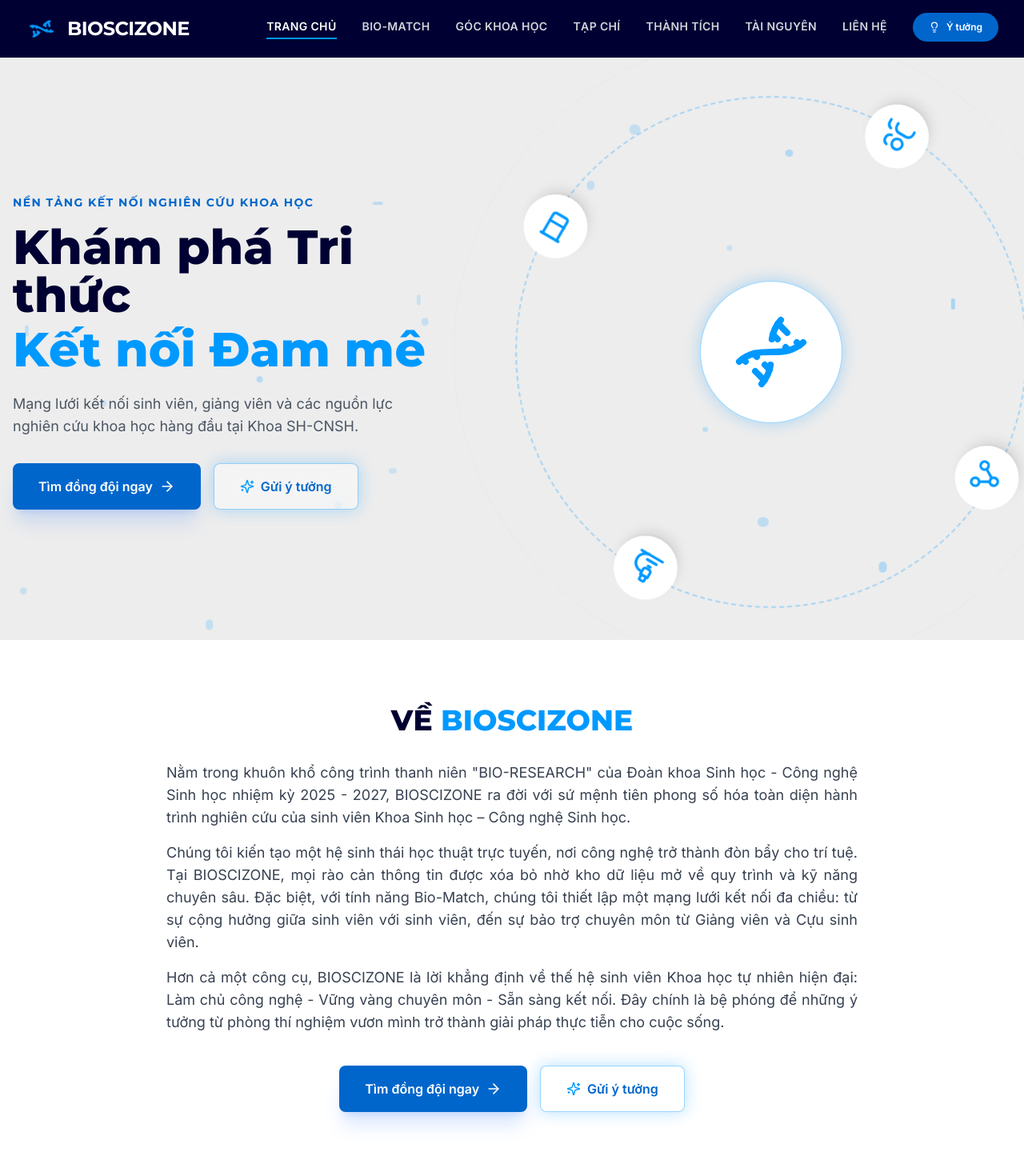
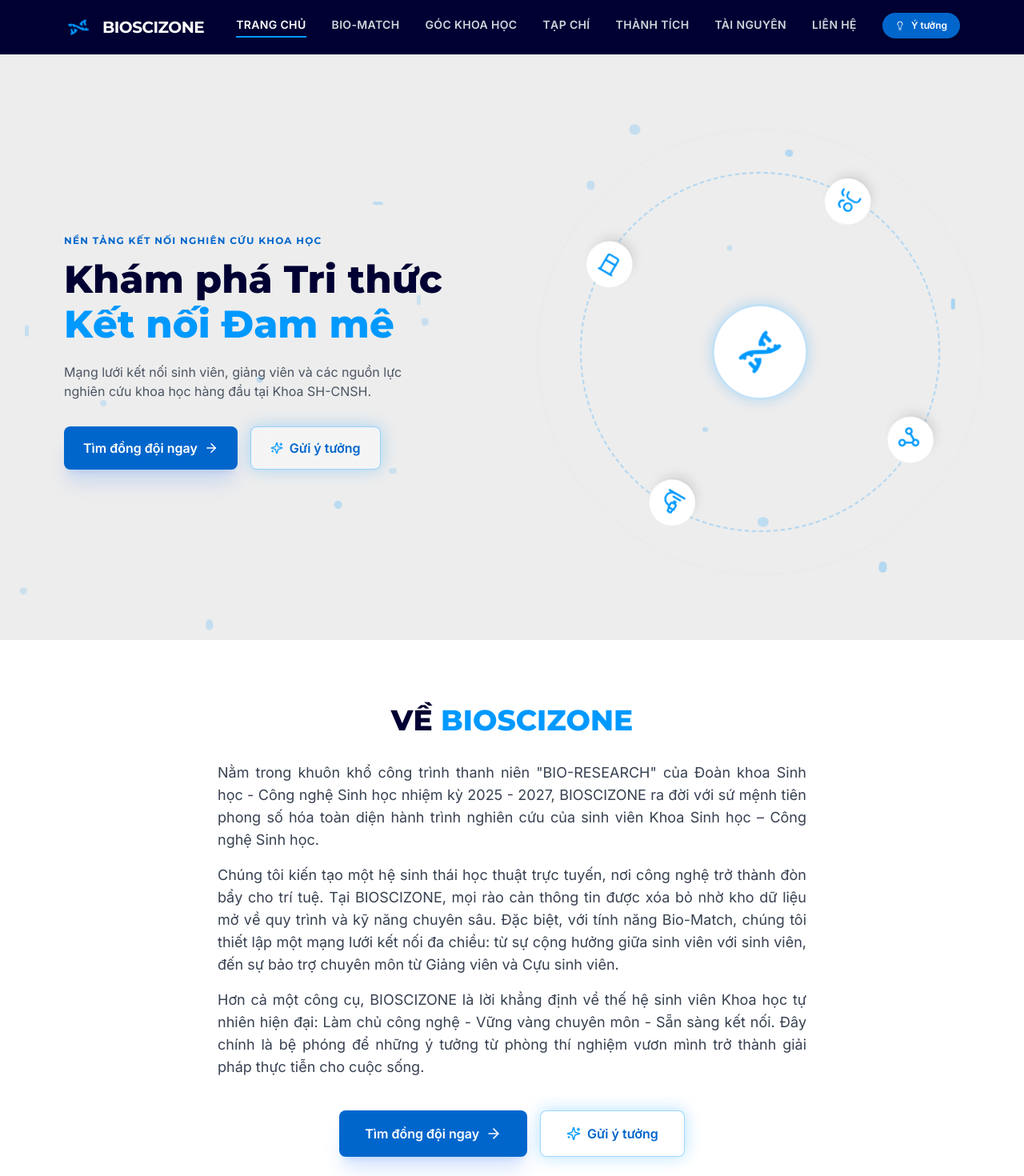
Before and after one commit to eiyuumiru/BIOSCIZONE, a React (Vite) app: page / in a window 1280 px wide. Shown: the top 1470 px of the page at 80% size. Built offline with nearby package versions, Linux system fonts and the light colour scheme.

Commit message:
fix UI display for difference resolutions

```diff
--- a/src/components/layout/Footer.tsx
+++ b/src/components/layout/Footer.tsx
@@ -10,7 +10,7 @@
 
 const Footer: FC<FooterProps> = ({ setCurrentView }) => (
     <footer className="bg-[#000033] text-gray-400 py-10 md:py-16 font-['Inter']">
-        <div className="container mx-auto px-6 md:px-4 grid grid-cols-1 md:grid-cols-4 gap-8">
+        <div className="container mx-auto px-8 md:px-12 lg:px-20 grid grid-cols-1 md:grid-cols-4 gap-8">
             <div className="md:col-span-1">
                 <div className="flex items-center gap-2 mb-6">
                     <Dna className="text-[#0099FF] w-6 h-6" />
--- a/src/components/layout/Navigation.tsx
+++ b/src/components/layout/Navigation.tsx
@@ -37,17 +37,17 @@
                     : 'bg-[#000033] py-4'}
     `}
         >
-            <div className="container mx-auto px-4 sm:px-6 lg:px-8">
+            <div className="container mx-auto px-8 md:px-12 lg:px-20">
                 <div className="flex justify-between items-center">
                     {/* Logo Section */}
                     <div
                         className="flex items-center space-x-2 md:space-x-3 cursor-pointer group"
                         onClick={() => { setCurrentView('home'); setIsMenuOpen(false); }}
                     >
-                        <div className="relative w-8 h-8 md:w-10 md:h-10 flex items-center justify-center">
-                            <Dna className="text-[#0099FF] w-6 h-6 md:w-8 md:h-8 animate-[spin_10s_linear_infinite]" />
+                        <div className="relative w-7 h-7 md:w-9 md:h-9 flex items-center justify-center">
+                            <Dna className="text-[#0099FF] w-5 h-5 md:w-7 md:h-7 animate-[spin_10s_linear_infinite]" />
                         </div>
-                        <span className={`font-bold text-lg md:text-2xl tracking-tight text-white ${styles.fonts.heading}`}>BIOSCIZONE</span>
+                        <span className={`font-bold text-base md:text-xl tracking-tight text-white ${styles.fonts.heading}`}>BIOSCIZONE</span>
                     </div>
 
                     {/* Desktop Nav */}
@@ -66,9 +66,9 @@
 
                         <button
                             onClick={onIdeaClick}
-                            className="bg-[#0066CC] hover:bg-[#0055AA] text-white px-5 py-2.5 rounded-full text-xs font-bold shadow-md transition transform hover:scale-105 flex items-center justify-center gap-2 whitespace-nowrap -mt-1"
+                            className="bg-[#0066CC] hover:bg-[#0055AA] text-white px-4 py-2 rounded-full text-[10px] xl:text-xs font-bold shadow-md transition transform hover:scale-105 flex items-center justify-center gap-2 whitespace-nowrap -mt-1"
                         >
-                            <Lightbulb size={14} /> Ý tưởng
+                            <Lightbulb size={12} /> Ý tưởng
                         </button>
                     </div>
 
--- a/src/components/views/AchievementsView.tsx
+++ b/src/components/views/AchievementsView.tsx
@@ -6,7 +6,7 @@
 
 const AchievementsView: FC = () => (
     <div className="min-h-screen pt-28 pb-20 bg-[#EDEDED]">
-        <div className="container mx-auto px-4 max-w-5xl">
+        <div className="container mx-auto px-8 md:px-12 lg:px-20 max-w-5xl">
             <div className="text-center mb-16">
                 <h2 className={`text-3xl md:text-4xl font-extrabold text-[#000033] ${styles.fonts.heading}`}>BẢNG VÀNG THÀNH TÍCH</h2>
                 <p className="text-gray-500 mt-4">Vinh danh những nỗ lực nghiên cứu không ngừng nghỉ.</p>
--- a/src/components/views/BioMagazineView.tsx
+++ b/src/components/views/BioMagazineView.tsx
@@ -8,7 +8,7 @@
 
 const BioMagazineView: FC = () => (
     <div className="min-h-screen pt-28 pb-20 bg-[#EDEDED]">
-        <div className="container mx-auto px-4 max-w-5xl">
+        <div className="container mx-auto px-8 md:px-12 lg:px-20 max-w-5xl">
             <div className="flex flex-col md:flex-row justify-between items-end mb-10 border-b border-gray-300 pb-4">
                 <div>
                     <h2 className={`text-3xl font-extrabold text-[#000033] ${styles.fonts.heading}`}>BIO-MAGAZINE</h2>
--- a/src/components/views/BioMatchView.tsx
+++ b/src/components/views/BioMatchView.tsx
@@ -32,7 +32,7 @@
 
     return (
         <div className="min-h-screen pt-28 pb-20 bg-[#EDEDED]">
-            <div className="container mx-auto px-4">
+            <div className="container mx-auto px-8 md:px-12 lg:px-20">
                 <div className="flex justify-center mb-10">
                     <div className="bg-white p-1.5 rounded-full shadow-sm inline-flex border border-gray-200">
                         <button
--- a/src/components/views/ContactView.tsx
+++ b/src/components/views/ContactView.tsx
@@ -10,7 +10,7 @@
 
 const ContactView: FC = () => (
     <div className="min-h-screen pt-28 pb-20 bg-[#EDEDED]">
-        <div className="container mx-auto px-4 max-w-6xl">
+        <div className="container mx-auto px-8 md:px-12 lg:px-20 max-w-6xl">
             <div className="text-center mb-16">
                 <h2 className={`text-3xl md:text-4xl font-extrabold text-[#000033] ${styles.fonts.heading}`}>Liên hệ với chúng tôi</h2>
                 <p className="text-gray-500 mt-4 max-w-lg mx-auto">Mọi thắc mắc và đóng góp ý kiến, vui lòng gửi tin nhắn hoặc liên hệ trực tiếp qua thông tin bên dưới.</p>
--- a/src/components/views/HomeView.tsx
+++ b/src/components/views/HomeView.tsx
@@ -52,34 +52,34 @@
          `}</style>
                 </div>
 
-                <div className="container mx-auto px-4 grid grid-cols-1 md:grid-cols-2 gap-12 items-center relative z-10 h-full">
+                <div className="container mx-auto px-8 md:px-12 lg:px-20 grid grid-cols-1 md:grid-cols-[1.1fr,0.9fr] gap-4 md:gap-8 items-center relative z-10 h-full">
                     {/* Left Column: Text */}
                     <div className="text-center md:text-left animate-fade-in-up px-4 md:pl-0">
-                        <h2 className={`text-[#0066CC] font-bold text-xs md:text-sm tracking-widest uppercase mb-4 mt-8 md:mt-0 ${styles.fonts.heading}`}>
+                        <h2 className={`text-[#0066CC] font-bold text-[10px] md:text-xs tracking-widest uppercase mb-4 mt-8 md:mt-0 ${styles.fonts.heading}`}>
                             Nền tảng kết nối Nghiên cứu khoa học
                         </h2>
-                        <h1 className={`text-4xl md:text-5xl lg:text-6xl font-extrabold text-[#000033] mb-6 leading-tight ${styles.fonts.heading}`}>
+                        <h1 className={`text-3xl md:text-4xl lg:text-5xl font-extrabold text-[#000033] mb-6 leading-tight ${styles.fonts.heading}`}>
                             <span className="block mb-2">Khám phá Tri thức</span>
                             <span className="text-[#0099FF]">Kết nối Đam mê</span>
                         </h1>
-                        <p className={`text-gray-600 text-base md:text-lg mb-8 max-w-lg mx-auto md:mx-0 leading-relaxed ${styles.fonts.body}`}>
+                        <p className={`text-gray-600 text-sm md:text-base mb-8 max-w-md mx-auto md:mx-0 leading-relaxed ${styles.fonts.body}`}>
                             Mạng lưới kết nối sinh viên, giảng viên và các nguồn lực nghiên cứu khoa học hàng đầu tại Khoa SH-CNSH.
                         </p>
 
                         <div className="flex flex-col sm:flex-row gap-4 justify-center md:justify-start">
                             <button
                                 onClick={() => setCurrentView('bio-match')}
-                                className="bg-[#0066CC] hover:bg-[#0055AA] text-white px-8 py-4 rounded-lg font-bold shadow-xl shadow-blue-500/20 transition transform hover:-translate-y-1 inline-flex items-center justify-center gap-2"
+                                className="bg-[#0066CC] hover:bg-[#0055AA] text-white px-6 py-3.5 rounded-lg font-bold shadow-xl shadow-blue-500/20 transition transform hover:-translate-y-1 inline-flex items-center justify-center gap-2 text-sm md:text-base"
                             >
-                                Tìm đồng đội ngay <ArrowRight size={20} />
+                                Tìm đồng đội ngay <ArrowRight size={18} />
                             </button>
 
                             <button
                                 onClick={onIdeaClick}
-                                className="group relative px-8 py-4 rounded-lg font-bold text-[#0066CC] transition-all duration-300 transform hover:-translate-y-1 overflow-hidden bg-white/40 backdrop-blur-md border border-[#0099FF]/40 shadow-[0_0_20px_rgba(0,153,255,0.3)] hover:shadow-[0_0_35px_rgba(0,153,255,0.6)] hover:bg-white/70 hover:border-[#0099FF]"
+                                className="group relative px-6 py-3.5 rounded-lg font-bold text-[#0066CC] transition-all duration-300 transform hover:-translate-y-1 overflow-hidden bg-white/40 backdrop-blur-md border border-[#0099FF]/40 shadow-[0_0_20px_rgba(0,153,255,0.3)] hover:shadow-[0_0_35px_rgba(0,153,255,0.6)] hover:bg-white/70 hover:border-[#0099FF] text-sm md:text-base"
                             >
                                 <span className="relative z-10 flex items-center justify-center gap-2">
-                                    <Sparkles size={18} className="text-[#0099FF] animate-pulse" />
+                                    <Sparkles size={16} className="text-[#0099FF] animate-pulse" />
                                     Gửi ý tưởng
                                 </span>
                                 {/* Shining effect overlay */}
@@ -89,31 +89,31 @@
                     </div>
 
                     {/* Right Column: DNA Orbital Animation - 2.5x larger */}
-                    <div className="relative h-[400px] md:h-[700px] flex items-center justify-center overflow-visible">
-                        <div className="scale-[0.45] md:scale-100 flex items-center justify-center relative">
-                            {/* DNA Axis / Central Hub - scaled 2.5x */}
-                            <div className="w-[640px] h-[640px] rounded-full border-2 border-dashed border-[#0099FF]/30 flex items-center justify-center relative animate-[spin_20s_linear_infinite]">
+                    <div className="relative h-[350px] md:h-[500px] flex items-center justify-center overflow-visible">
+                        <div className="scale-[0.4] md:scale-[0.7] lg:scale-90 flex items-center justify-center relative">
+                            {/* DNA Axis / Central Hub */}
+                            <div className="w-[500px] h-[500px] rounded-full border-2 border-dashed border-[#0099FF]/30 flex items-center justify-center relative animate-[spin_20s_linear_infinite]">
                                 <div className="absolute w-full h-full rounded-full border border-gray-200 opacity-50 scale-125"></div>
                             </div>
 
-                            {/* Central Logo - scaled up */}
-                            <div className="absolute bg-white p-10 rounded-full border border-[#0099FF]/40 shadow-[0_0_20px_rgba(0,153,255,0.3)] z-20">
-                                <Dna className="text-[#0099FF] w-24 h-24" />
+                            {/* Central Logo */}
+                            <div className="absolute bg-white p-8 rounded-full border border-[#0099FF]/40 shadow-[0_0_20px_rgba(0,153,255,0.3)] z-20">
+                                <Dna className="text-[#0099FF] w-16 h-16" />
                             </div>
 
-                            {/* Orbiting Icons - scaled 2.5x */}
-                            <div className="absolute animate-[spin_10s_linear_infinite] w-[640px] h-[640px] z-10">
-                                <div className="absolute -top-8 left-1/2 transform -translate-x-1/2 bg-white p-5 rounded-full shadow-lg text-[#0099FF]">
-                                    <Microscope size={40} />
+                            {/* Orbiting Icons */}
+                            <div className="absolute animate-[spin_10s_linear_infinite] w-[500px] h-[500px] z-10">
+                                <div className="absolute -top-6 left-1/2 transform -translate-x-1/2 bg-white p-4 rounded-full shadow-lg text-[#0099FF]">
+                                    <Microscope size={32} />
                                 </div>
-                                <div className="absolute top-1/2 -right-8 transform -translate-y-1/2 bg-white p-5 rounded-full shadow-lg text-[#0099FF]">
-                                    <Beaker size={40} />
+                                <div className="absolute top-1/2 -right-6 transform -translate-y-1/2 bg-white p-4 rounded-full shadow-lg text-[#0099FF]">
+                                    <Beaker size={32} />
                                 </div>
-                                <div className="absolute -bottom-8 left-1/2 transform -translate-x-1/2 bg-white p-5 rounded-full shadow-lg text-[#0099FF]">
-                                    <Users size={40} />
+                                <div className="absolute -bottom-6 left-1/2 transform -translate-x-1/2 bg-white p-4 rounded-full shadow-lg text-[#0099FF]">
+                                    <Users size={32} />
                                 </div>
-                                <div className="absolute top-1/2 -left-8 transform -translate-y-1/2 bg-white p-5 rounded-full shadow-lg text-[#0099FF]">
-                                    <Share2 size={40} />
+                                <div className="absolute top-1/2 -left-6 transform -translate-y-1/2 bg-white p-4 rounded-full shadow-lg text-[#0099FF]">
+                                    <Share2 size={32} />
                                 </div>
                             </div>
                         </div>
@@ -123,7 +123,7 @@
 
             {/* VỀ BIOSCIZONE Section */}
             <section className="py-20 bg-white">
-                <div className="container mx-auto px-6 md:px-4 max-w-4xl text-center">
+                <div className="container mx-auto px-8 md:px-12 lg:px-20 max-w-4xl text-center">
                     <h2 className={`text-3xl md:text-4xl font-extrabold mb-8 ${styles.fonts.heading}`}>
                         <span className="text-[#000033]">VỀ </span>
                         <span className="text-[#0099FF]">BIOSCIZONE</span>
@@ -161,7 +161,7 @@
 
             {/* Quick Access Grid */}
             <section className="py-20 bg-[#EDEDED]">
-                <div className="container mx-auto px-4">
+                <div className="container mx-auto px-8 md:px-12 lg:px-20">
                     <div className="grid grid-cols-1 md:grid-cols-3 gap-8">
                         {quickAccessCards.map((card, idx) => (
                             <div
--- a/src/components/views/ResourcesView.tsx
+++ b/src/components/views/ResourcesView.tsx
@@ -6,7 +6,7 @@
 
 const ResourcesView: FC = () => (
     <div className="min-h-screen pt-28 pb-20 bg-[#EDEDED]">
-        <div className="container mx-auto px-4 max-w-4xl">
+        <div className="container mx-auto px-8 md:px-12 lg:px-20 max-w-4xl">
             <div className="text-center mb-16">
                 <h2 className={`text-3xl md:text-4xl font-extrabold text-[#000033] ${styles.fonts.heading}`}>Hướng dẫn & Tài nguyên</h2>
                 <p className="text-gray-500 mt-4 max-w-lg mx-auto">Tổng hợp các kiến thức, kỹ năng và công cụ cần thiết cho hành trình nghiên cứu khoa học của bạn.</p>
--- a/src/components/views/ScienceCornerView.tsx
+++ b/src/components/views/ScienceCornerView.tsx
@@ -8,7 +8,7 @@
 
 const ScienceCornerView: FC = () => (
     <div className="min-h-screen pt-28 pb-20 bg-[#EDEDED]">
-        <div className="container mx-auto px-4 max-w-6xl">
+        <div className="container mx-auto px-8 md:px-12 lg:px-20 max-w-6xl">
             <div className="text-center mb-12">
                 <h2 className={`text-3xl font-extrabold text-[#000033] mb-4 ${styles.fonts.heading}`}>SCIENCE CORNER</h2>
                 <p className="text-gray-600 max-w-2xl mx-auto">Nơi chia sẻ kinh nghiệm Nghiên cứu khoa học từ sinh viên và các video khoa học thú vị.</p>
```
